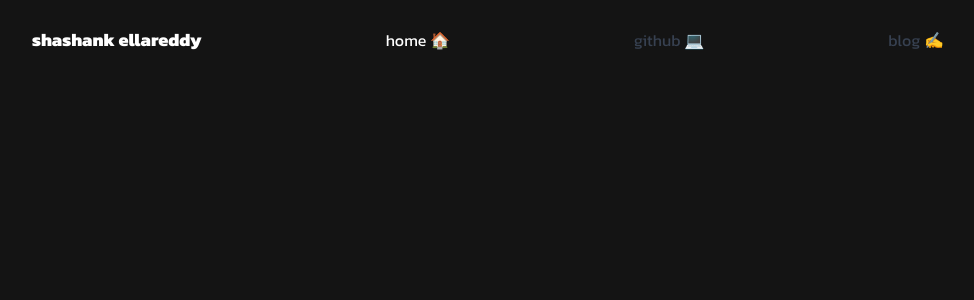
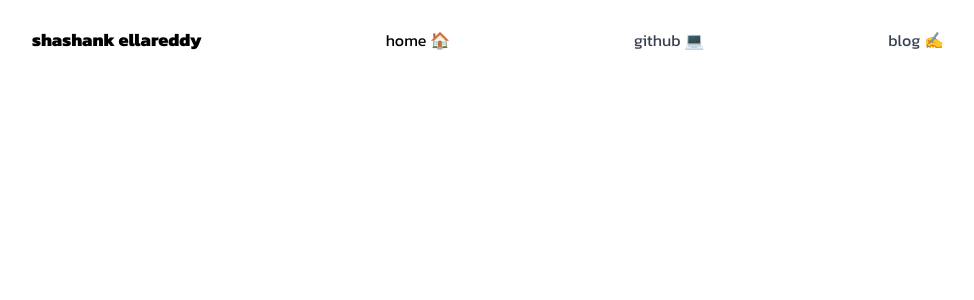
Before and after one commit to listentothefrog/shashanke7y.github.io, a Next.js app: page / in a window 1280 px wide. Shown: the top 300 px of the page, without its empty margins (152-1126 px from the left). Built offline with nearby package versions, Linux system fonts and the light colour scheme.

Commit message:
change background color

```diff
--- a/src/app/globals.css
+++ b/src/app/globals.css
@@ -3,6 +3,6 @@
 @tailwind utilities;
 
 body {
-  color: white;
-  background: #141414;
+  color: black;
+  background: #ffffff;
 }
```
